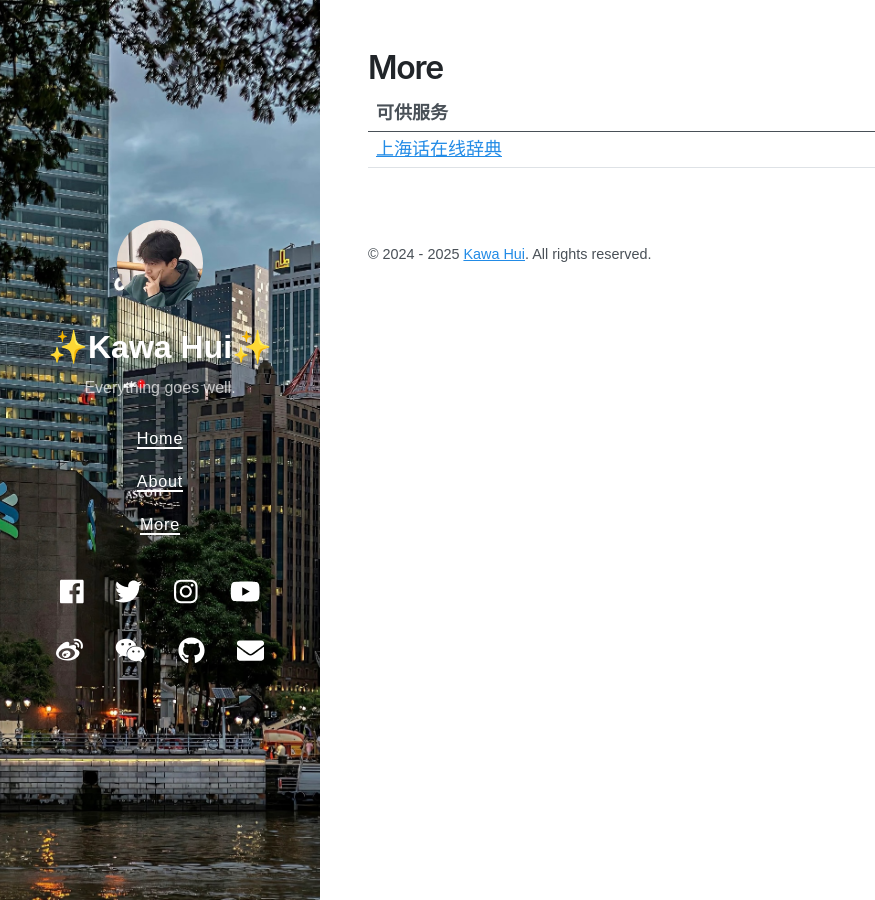
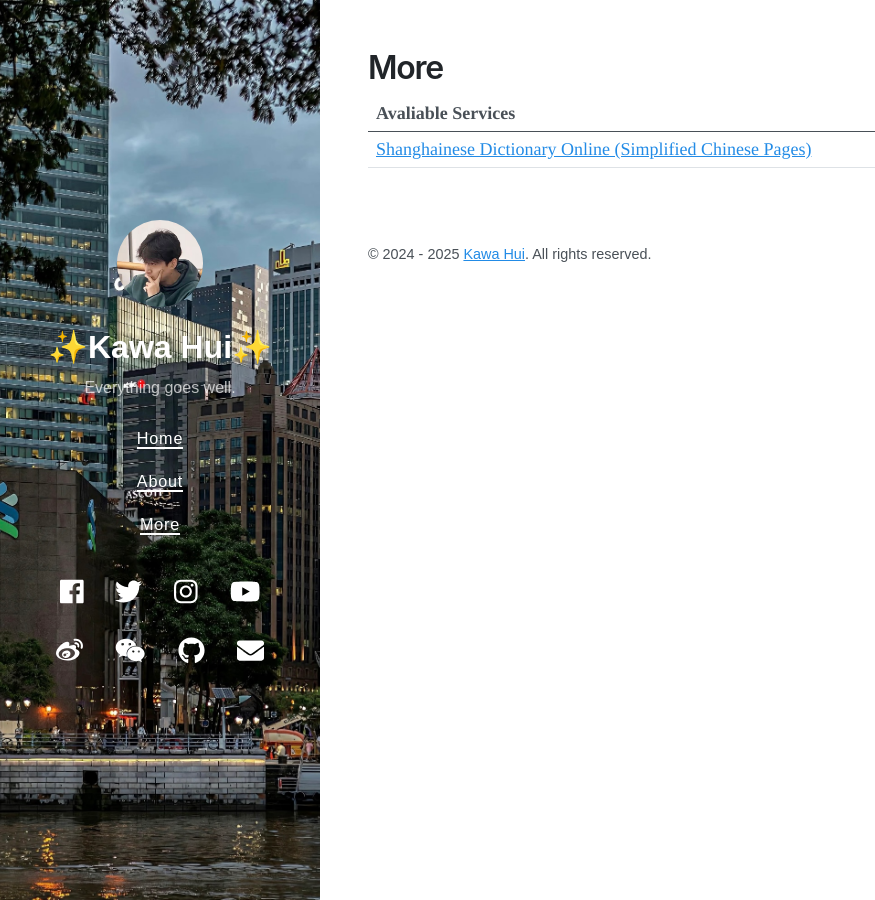
Before and after one commit to josephhaaan/josephhaaan.github.io, a Jekyll site: the page built from more.md, in a window 1280 px wide. Shown: the whole page, without its empty margins (0-875 px from the left). Built offline with Jekyll 4.4.1, drawn with Linux system fonts in a browser that asks for light colours; nearby versions of some CDN libraries.

Commit message:
2025/07/07/09:11 - Modified the contents.

```diff
--- a/more.md
+++ b/more.md
@@ -3,6 +3,6 @@ layout: page
 title: More
 ---
 
-| 可供服务 |
+| Avaliable Services |
 | :--- |
-| [上海话在线辞典](/shanghainese/) |
+| [Shanghainese Dictionary Online (Simplified Chinese Pages)](/shanghainese/) |
```
Also changed, not shown: about.md (+1 -1 lines).
